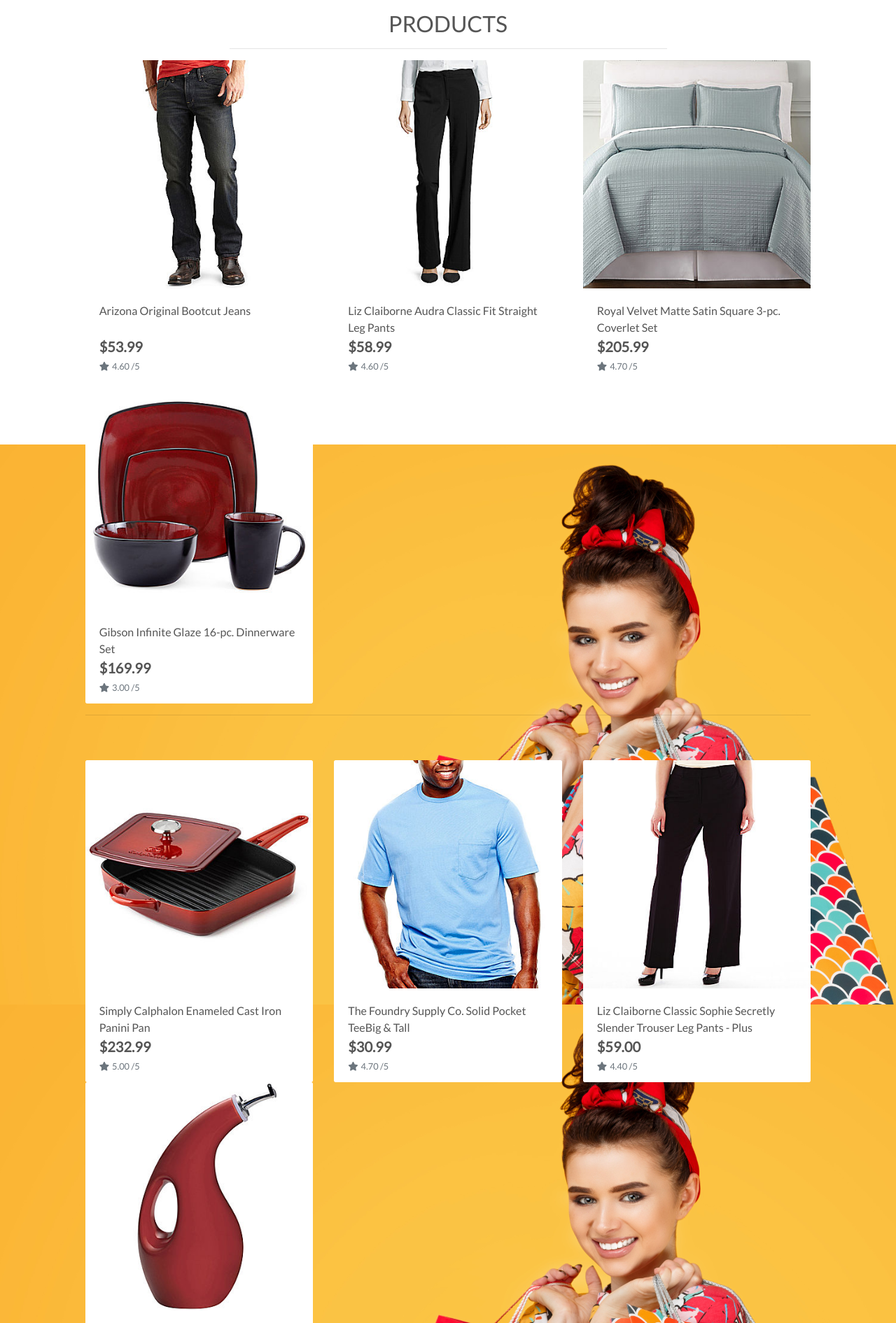
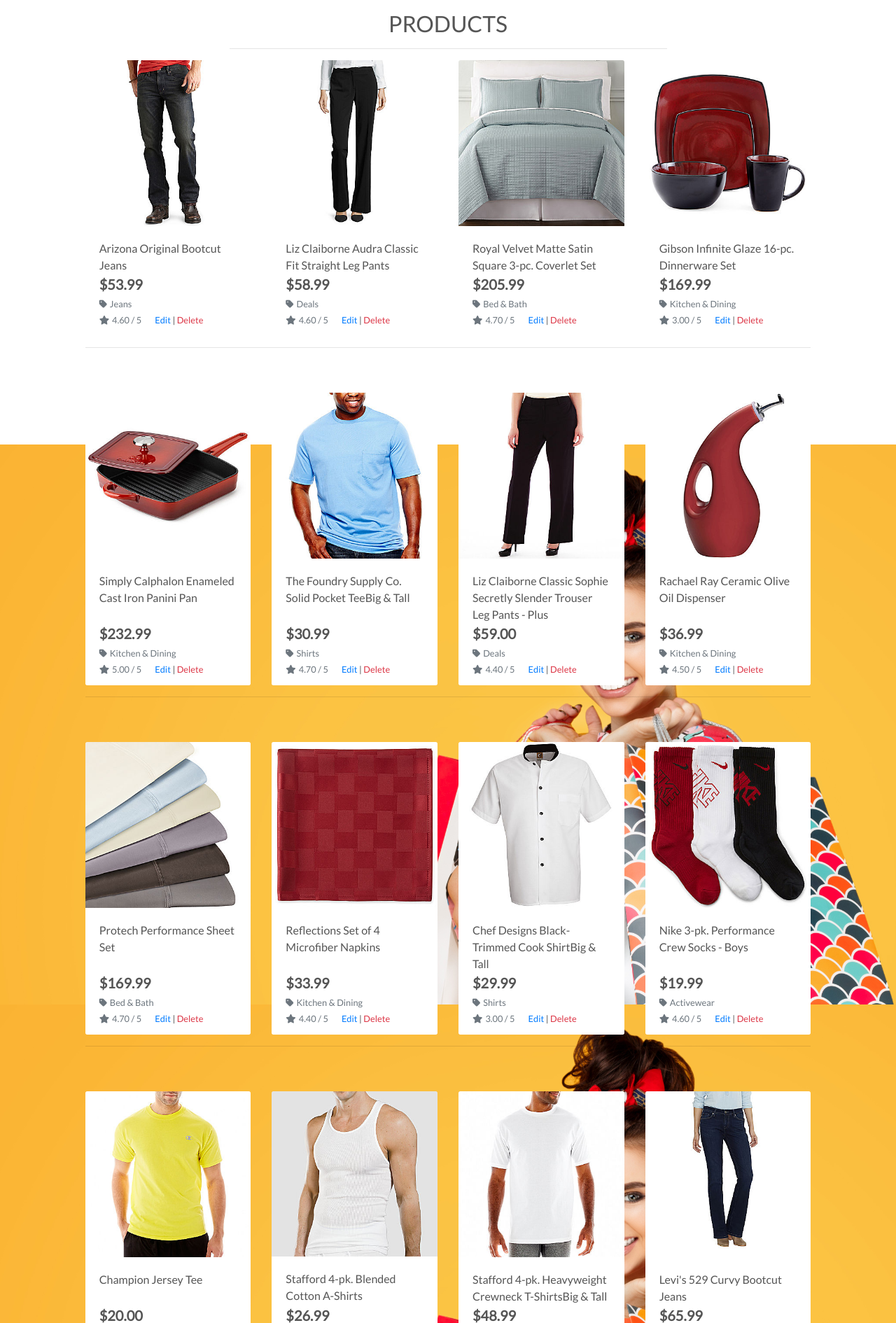
Before and after one commit to CosmicAsad/boutique_ado_v1, a Django app: page /products/ in a window 1280 px wide. Shown: the part 165-2055 px from the top of the page at 70% size. Run offline with Django 3.2, Linux system fonts and the light colour scheme; a user stored in the database is signed in; data comes from the database, SQL or seed files in the repository; some libraries are stand-ins or nearby versions.

Commit message:
added product details functionality

```diff
--- a/products/templates/products/products.html
+++ b/products/templates/products/products.html
@@ -23,7 +23,7 @@
                 <div class="row mt-1 mb-2"></div>
                 <div class="row">
                     {% for product in products %}
-                        <div class="col-sm-6 col-md-6 col-lg-3 col-xl-4">
+                    <div class="col-sm-6 col-md-6 col-lg-4 col-xl-3">
                         <div class="card h-100 border-0">
                             {% if product.image %}
                             <a href="{% url 'product_detail' product.id %}">
@@ -31,7 +31,7 @@
                             </a>
                             {% else %}
                             <a href="{% url 'product_detail' product.id %}">
-                                    <img class="card-img-top img-fluid" src="{{MEDIA_URL }}noimage.png" alt="{{ product.name }}">
+                                <img class="card-img-top img-fluid" src="{{ MEDIA_URL }}noimage.png" alt="{{ product.name }}">
                             </a>
                             {% endif %}
                             <div class="card-body pb-0">
@@ -41,17 +41,30 @@
                                 <div class="row">
                                     <div class="col">
                                         <p class="lead mb-0 text-left font-weight-bold">${{ product.price }}</p>
+                                        {% if product.category %}
+                                        <p class="small mt-1 mb-0">
+                                            <a class="text-muted" href="{% url 'products' %}?category={{ product.category.name }}">
+                                                <i class="fas fa-tag mr-1"></i>{{ product.category.friendly_name }}
+                                            </a>
+                                        </p>
+                                        {% endif %}
                                         {% if product.rating %}
-                                                <small class="text-muted"><i class="fas fa-star mr-1"></i>{{ product.rating }} /5</small>
+                                            <small class="text-muted"><i class="fas fa-star mr-1"></i>{{ product.rating }} / 5</small>
                                         {% else %}
                                             <small class="text-muted">No Rating</small>
+                                        {% endif %}
+                                        {% if request.user.is_superuser %}
+                                            <small class="ml-3">
+                                                <a href="{% url 'edit_product' product.id %}">Edit</a> |
+                                                <a class="text-danger" href="{% url 'delete_product' product.id %}">Delete</a>
+                                            </small>
                                         {% endif %}
                                     </div>
                                 </div>
                             </div>
                         </div>
                     </div>
-                        {% if forloop.counter|divisibleby:2 %}
+                    {% if forloop.counter|divisibleby:1 %}
                         <div class="col-12 d-sm-none mb-5">
                             <hr>
                         </div>
--- a/static/css/base.css
+++ b/static/css/base.css
@@ -93,3 +93,14 @@ body {
         padding-top: 164px;
     }
 }
+
+/* pad the top a bit when navbar is collapsed on mobile */
+@media (max-width: 991px) {
+    .header-container {
+        padding-top: 116px;
+    }
+
+    body {
+        height: calc(100vh - 116px);
+    }
+}
--- a/templates/includes/main-nav.html
+++ b/templates/includes/main-nav.html
@@ -1,13 +1,18 @@
 <div class="collapse navbar-collapse" id="main-nav">
     <ul class="navbar-nav w-auto mx-auto">
+        <li class="nav-item d-block d-md-none">
+            <a class="logo-font font-weight-bold nav-link text-black mr-5" href="{% url 'home' %}" id="home-link">
+                Home
+            </a>
+        </li>
         <li class="nav-item dropdown">
             <a class="logo-font font-weight-bold nav-link text-black mr-5" href="#" id="all-products-link" data-toggle="dropdown" aria-haspopup="true" aria-expanded="false">
                 All Products
             </a>
             <div class="dropdown-menu border-0" aria-labelledby="all-products-link">
-                <a href="" class="dropdown-item">By Price</a>
-                <a href="" class="dropdown-item ">By Rating</a>
-                <a href="" class="dropdown-item ">By Category</a>
+                <a href="{% url 'products' %}?sort=price&direction=asc" class="dropdown-item">By Price</a>
+                <a href="{% url 'products' %}?sort=rating&direction=desc" class="dropdown-item ">By Rating</a>
+                <a href="{% url 'products' %}?sort=category&direction=asc" class="dropdown-item ">By Category</a>
                 <a href="{% url 'products' %}" class="dropdown-item">All Products</a>
             </div>
         </li>
@@ -17,10 +22,10 @@
                 Clothing
             </a>
             <div class="dropdown-menu border-0" aria-labelledby="clothing-link">
-                <a href="" class="dropdown-item">Activewear &amp; Essentials</a>
-                <a href="" class="dropdown-item">Jeans</a>
-                <a href="" class="dropdown-item">Shirts</a>
-                <a href="" class="dropdown-item">All Clothing</a>
+                <a href="{% url 'products' %}?category=activewear,essentials" class="dropdown-item">Activewear &amp; Essentials</a>
+                <a href="{% url 'products' %}?category=jeans" class="dropdown-item">Jeans</a>
+                <a href="{% url 'products' %}?category=shirts" class="dropdown-item">Shirts</a>
+                <a href="{% url 'products' %}?category=activewear,essentials,jeans,shirts" class="dropdown-item">All Clothing</a>
             </div>
         </li>
 
@@ -29,9 +34,9 @@
                 Homeware
             </a>
             <div class="dropdown-menu border-0" aria-labelledby="homeware-link">
-                <a href="" class="dropdown-item">Bed &amp; Bath</a>
-                <a href="" class="dropdown-item">Kitchen &amp; Dining</a>
-                <a href="" class="dropdown-item">All Homeware</a>
+                <a href="{% url 'products' %}?category=bed_bath" class="dropdown-item">Bed &amp; Bath</a>
+                <a href="{% url 'products' %}?category=kitchen_dining" class="dropdown-item">Kitchen &amp; Dining</a>
+                <a href="{% url 'products' %}?category=bed_bath,kitchen_dining" class="dropdown-item">All Homeware</a>
             </div>
         </li>
 
@@ -40,10 +45,10 @@
                 Special Offers
             </a>
             <div class="dropdown-menu border-0" aria-labelledby="specials-link">
-                <a href="" class="dropdown-item">New Arrivals</a>
-                <a href="" class="dropdown-item">Deals</a>
-                <a href="" class="dropdown-item">Clearance</a>
-                <a href="" class="dropdown-item">All Specials</a>
+                <a href="{% url 'products' %}?category=new_arrivals" class="dropdown-item">New Arrivals</a>
+                <a href="{% url 'products' %}?category=deals" class="dropdown-item">Deals</a>
+                <a href="{% url 'products' %}?category=clearance" class="dropdown-item">Clearance</a>
+                <a href="{% url 'products' %}?category=new_arrivals,deals,clearance" class="dropdown-item">All Specials</a>
             </div>
         </li>
     </ul>
--- a/templates/includes/mobile-top-header.html
+++ b/templates/includes/mobile-top-header.html
@@ -1,4 +1,3 @@
-
 <li class="list-inline-item">
     <a class="text-black nav-link d-block d-lg-none" href="#" id="mobile-search" data-toggle="dropdown" aria-haspopup="true" aria-expanded="false">
         <div class="text-center">
@@ -7,7 +6,7 @@
         </div>
     </a>
     <div class="dropdown-menu border-0 w-100 p-3 rounded-0 my-0" aria-labelledby="mobile-search">
-        <form class="form" method="GET" action="">
+        <form class="form" method="GET" action="{% url 'products' %}">
             <div class="input-group w-100">
                 <input class="form-control border border-black rounded-0" type="text" name="q" placeholder="Search our site">
                 <div class="input-group-append">
@@ -31,9 +30,9 @@
     <div class="dropdown-menu border-0" aria-labelledby="user-options">
         {% if request.user.is_authenticated %}
             {% if request.user.is_superuser %}
-                <a href="{% url 'account_logout' %}" class="dropdown-item">Product Management</a>
+                <a href="{% url 'add_product' %}" class="dropdown-item">Product Management</a>
             {% endif %}
-            <a href="" class="dropdown-item">My Profile</a>
+            <a href="{% url 'profile' %}" class="dropdown-item">My Profile</a>
             <a href="{% url 'account_logout' %}" class="dropdown-item">Logout</a>
         {% else %}
             <a href="{% url 'account_signup' %}" class="dropdown-item">Register</a>
```
Lines whose indentation alone changed are shown as unchanged.
